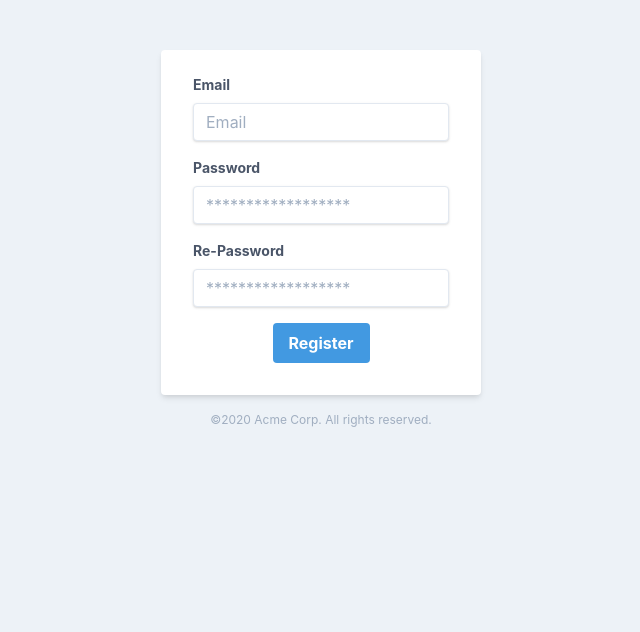
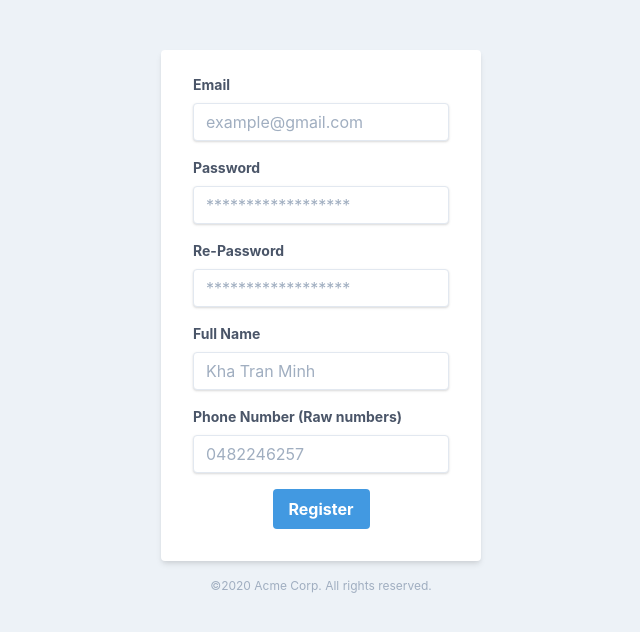
Before and after one commit to tranphucbol/random-english-fe, a React (Create React App) app in the folder random_english/: page /Register in a window 1280 px wide. Shown: the top 632 px of the page, without its empty margins (319-959 px from the left). Built offline with nearby package versions, Linux system fonts and the light colour scheme.

Commit message:
Added profile page

```diff
--- a/random_english/src/App.js
+++ b/random_english/src/App.js
@@ -1,4 +1,4 @@
-import React from 'react';
+import React, {useState} from 'react';
 import logo from './logo.svg';
 import './App.css';
 import { Switch, Route, Redirect } from 'react-router-dom'
@@ -15,6 +15,8 @@ function App() {
 
   const setAuthCookie = (cookieName,cookieValue,options) => setCookie(cookieName,cookieValue,options);
   const authCookie = cookies['authentication'];
+  const [data,setData] = useState(null);
+  const setNewData = (data) => setData(data);
 
   return (
     <div className="App">
@@ -22,13 +24,13 @@ function App() {
         <Route exact path='/login' render={(props) => <LoginForm login={login} setCookie={setAuthCookie} apiEndpoint={apiEndpoint}></LoginForm>} />
         <Route exact path='/profile' render={props => (
             login?
-                <Profile cookie={authCookie} apiEndpoint={apiEndpoint}/>
+                <Profile cookie={authCookie} data={data} setNewData={setNewData} apiEndpoint={apiEndpoint}/>
             : <Redirect to="/login" />
         )} />
         <Route exact path='/Register' render={(props) => <RegisterForm login={login} apiEndpoint={apiEndpoint}></RegisterForm>} />
         <Route path='/' render={props => (
             login?
-                <Profile cookie={authCookie} apiEndpoint={apiEndpoint}/>
+                <Profile cookie={authCookie} data={data} setNewData={setNewData} apiEndpoint={apiEndpoint}/>
             : <Redirect to="/login" />
         )} />
       </Switch>
--- a/random_english/src/components/Login-Component.js
+++ b/random_english/src/components/Login-Component.js
@@ -30,13 +30,12 @@ const LoginForm = (props)=>{
       })
     })
     .then(res => res.json())
-    .then(data => {
-      console.log(data);
-      if(data.token != null){
+    .then(res => {
+      if(res.data.token != null){
         let expireDate = new Date();
         expireDate.setTime(expireDate.getTime() + (15*60*1000)); // 15 min expiration
         localStorage.setItem("login","true");
-        props.setCookie('authentication',data.token,{
+        props.setCookie('authentication',res.data.token,{
           expires: expireDate,
           path: '/',
           httpOnly: false,
--- a/random_english/src/components/Profile-Component.js
+++ b/random_english/src/components/Profile-Component.js
@@ -3,7 +3,7 @@ import handleResponse from '../helper/ResponseHandler';
 import { Redirect } from 'react-router-dom';
 
 const Profile = (props)=>{
-  const data =
+  const api =
     fetch(props.apiEndpoint+'/users/profile', {
     method: 'GET',
     headers: {
@@ -12,44 +12,48 @@ const Profile = (props)=>{
       'Authorization': 'Bearer ' + props.cookie,
     },
     })
-    .then(res => handleResponse);
+    .then(res => handleResponse(res))
+    .then(resdata => {
+      resdata = JSON.parse(resdata);
+      props.setNewData(resdata);
+    });
 
-  //   useEffect(() => {
-  //     fetch("")
-  //         .then(res => res.json())
-  //         .then(
-  //             (result) => {
-  //               if(result){
-  //                 let dataInfection = [];
-  //                 let dataMaybeInfection = [];
-  //                 let dataCured = [];
-  //                 Object.keys(result).map(day=>{
-  //                   const date = (regexDay.exec(day))[0];
-  //                   const ts = moment(date,'D/M').valueOf()+24*60*60*1000; //plus 1 day
-  //                   dataInfection.push({x:ts, y: result[day][0]});
-  //                   dataMaybeInfection.push({x:ts, y: result[day][1]});
-  //                   dataCured.push({x:ts, y: result[day][2]});
-  //                 });
-  //                 console.log(result);
-  //                 dataInfection.sort((a,b)=>a.x> b.x? 1:-1)
-  //                 dataMaybeInfection.sort((a,b)=>a.x> b.x? 1:-1)
-  //                 dataCured.sort((a,b)=>a.x> b.x? 1:-1)
-  //                 setDataInfection(dataInfection);
-  //                 setDataMaybeInfection(dataMaybeInfection);
-  //                 setDataCured(dataCured);
-  //               }
-  //             },
-  //             (error) => {
-  //             }
-  //         )
-  // }, [])
   // if authorization fails
-  if(data === false)
+  if(props.data === false)
     return <Redirect to="/login"></Redirect>
   else // render the profile page
   return (<div className="w-full max-w-xs" style={{margin: '50px auto'}}>
-    <h2>Login Successful</h2>
-  </div>)
+    <form className="bg-white shadow-md rounded px-8 pt-6 pb-8 mb-4" >
+        <div className="mb-4">
+          <label className="block text-gray-500 text-sm font-bold mb-2">
+            Email
+          </label>
+          <p className="block text-gray-700 text-sm font-bold mb-2">
+            {props.data && props.data['email']}
+          </p>
+        </div>
+        <div className="mb-4">
+         <label className="block text-gray-500 text-sm font-bold mb-2">
+            Full Name
+          </label>
+          <p className="block text-gray-700 text-sm font-bold mb-2">
+            {props.data && props.data['fullName']}
+          </p>
+        </div>
+        <div className="mb-4">
+         <label className="block text-gray-500 text-sm font-bold mb-2">
+            Phone Number
+          </label>
+          <p className="block text-gray-700 text-sm font-bold mb-2">
+            {props.data && props.data['phoneNumber']}
+          </p>
+        </div>
+      </form>
+      <p className="text-center text-gray-500 text-xs">
+        &copy;2020 Acme Corp. All rights reserved.
+      </p>
+    </div>
+  )
 }
 
 export default Profile;
--- a/random_english/src/components/Register-Component.js
+++ b/random_english/src/components/Register-Component.js
@@ -10,14 +10,28 @@ const RegisterForm = (props)=>{
       .string()
       .required()
       .email(),
+
     password: yup
       .string()
       .required()
       .max(45),
+
     passwordConfirmation: yup
     .string()
     .required()
     .oneOf([yup.ref("password"), null], "Password must match"),
+
+    name: yup
+    .string()
+    .required()
+    .max(20),
+
+    phoneNumber: yup
+    .number()
+    .typeError('Must be a number')
+    .required()
+    .min(9)
+    .max(15)
   });
 
   const onSubmit = data => {
@@ -30,17 +44,18 @@ const RegisterForm = (props)=>{
       },
       body: JSON.stringify({
         email: data.Email,
-        password: data.password
+        password: data.password,
+        name: data.name,
+        phoneNumber: data.phoneNumber
         })
       })
       .then(res => res.json())
-      .then(data => {
-        if(data.token != null){
+      .then(res => {
+        if(res.data.token != null){
           localStorage.setItem("login","true");
-          localStorage.setItem("access-token",data.token);
+          localStorage.setItem("access-token",res.data.token);
         }
     })
-    console.log(data);
   }
 
   const { register, handleSubmit, errors } = useForm({
@@ -56,7 +71,7 @@ const RegisterForm = (props)=>{
           <label className="block text-gray-700 text-sm font-bold mb-2" htmlFor="Email">
             Email
           </label>
-          <input className="shadow appearance-none border rounded w-full py-2 px-3 text-gray-700 leading-tight focus:outline-none focus:shadow-outline" id="Email" name="Email" type="text" placeholder="Email"
+          <input className="shadow appearance-none border rounded w-full py-2 px-3 text-gray-700 leading-tight focus:outline-none focus:shadow-outline" id="Email" name="Email" type="text" placeholder="example@gmail.com"
           ref={register}/>
           <p className="text-left text-red-700 text-xs">{errors?.Email?.message}</p>
         </div>
@@ -74,6 +89,20 @@ const RegisterForm = (props)=>{
           <input className="shadow appearance-none border rounded w-full py-2 px-3 text-gray-700  leading-tight focus:outline-none focus:shadow-outline" name="passwordConfirmation" id="passwordConfirmation" type="password" placeholder="******************" ref={register}/>
           <p className="text-left text-red-700 text-xs">{errors?.passwordConfirmation?.message}</p>
         </div>
+        <div className="mb-4">
+          <label className="block text-gray-700 text-sm font-bold mb-2" htmlFor="name">
+            Full Name
+          </label>
+          <input className="shadow appearance-none border rounded w-full py-2 px-3 text-gray-700  leading-tight focus:outline-none focus:shadow-outline" name="name" id="name" type="text" placeholder="Kha Tran Minh" ref={register}/>
+          <p className="text-left text-red-700 text-xs">{errors?.name?.message}</p>
+        </div>
+        <div className="mb-4">
+          <label className="block text-gray-700 text-sm font-bold mb-2" htmlFor="phoneNumber">
+            Phone Number (Raw numbers)
+          </label>
+          <input className="shadow appearance-none border rounded w-full py-2 px-3 text-gray-700  leading-tight focus:outline-none focus:shadow-outline" name="phoneNumber" id="phoneNumber" type="text" placeholder="0482246257" ref={register}/>
+          <p className="text-left text-red-700 text-xs">{errors?.phoneNumber?.message}</p>
+        </div>
         <div className="flex items-center justify-between"  style={{justifyContent:"center"}}>
           <button className="bg-blue-500 hover:bg-blue-700 text-white font-bold py-2 px-4 rounded focus:outline-none focus:shadow-outline" type="submit">
             Register
--- a/random_english/src/helper/ResponseHandler.js
+++ b/random_english/src/helper/ResponseHandler.js
@@ -1,15 +1,15 @@
 
 function handleResponse(response){
-    return response.then(text => {
-        const data = data.json();
+    return response.text().then(text => {
+        const res = JSON.parse(text);
         if (!response.ok) {
-            if ([401, 403].indexOf(response.status) !== -1) {
+            if ([400,401, 403].indexOf(response.status) !== -1) {
                 localStorage.removeItem("login");
                 window.location.reload();
             }
             return false;
         }
-        return data;
+        return res.data;
     });
 }
 
```
